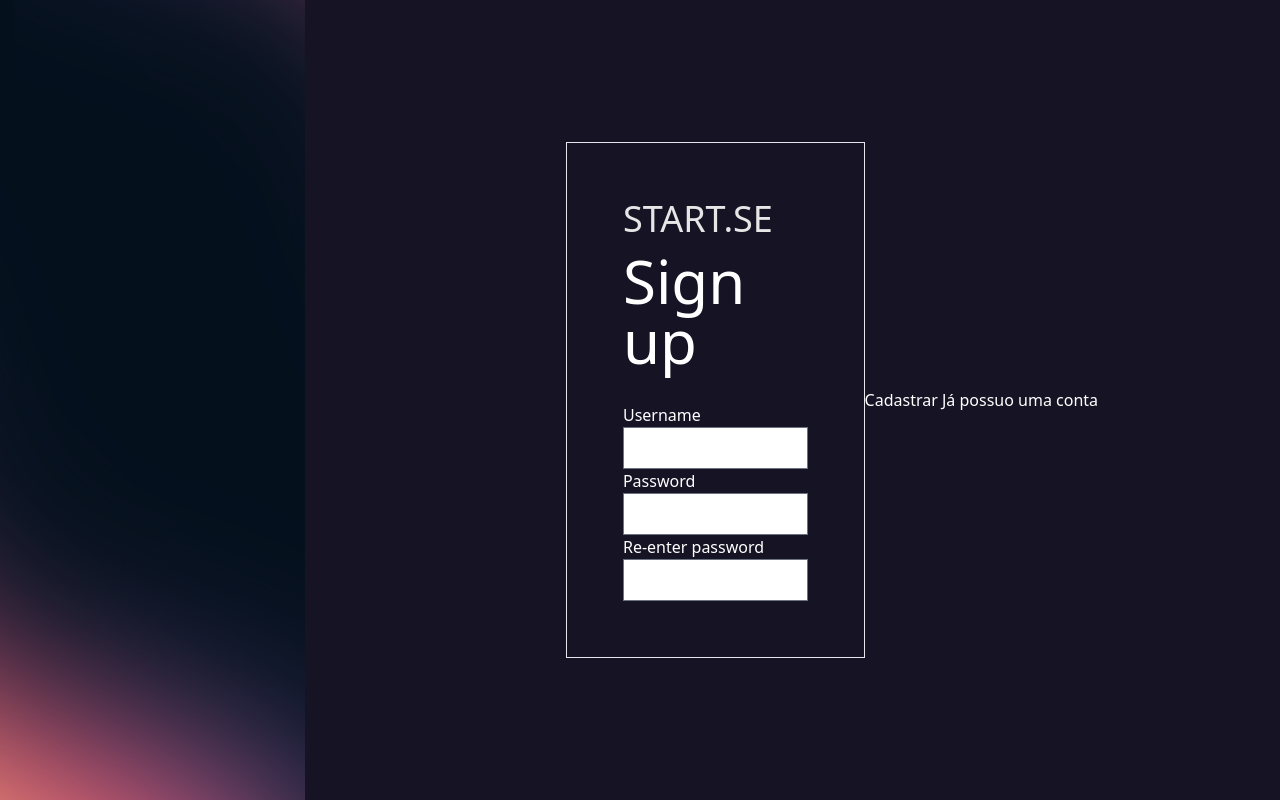
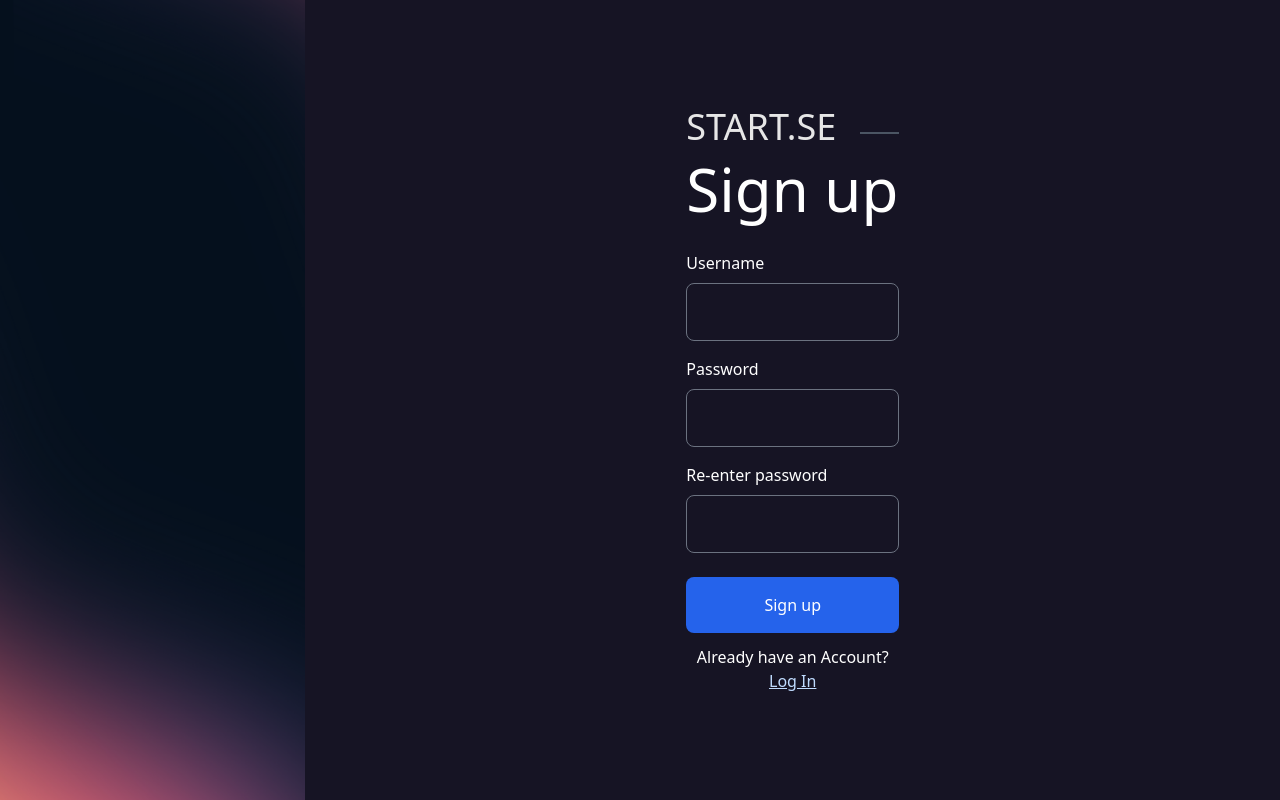
Before and after one commit to emidiovaleretto/start.se, a Django app: page /users/registration/ in a window 1280 px wide. Run offline with Django 5.2, Linux system fonts and the light colour scheme; some libraries are stand-ins or nearby versions.

Commit message:
chore: add style to the sign up page

```diff
--- a/theme/static/css/dist/styles.css
+++ b/theme/static/css/dist/styles.css
@@ -761,8 +761,44 @@ select {
   margin-bottom: 2rem;
 }
 
+.ml-1 {
+  margin-left: 0.25rem;
+}
+
+.ml-4 {
+  margin-left: 1rem;
+}
+
+.ml-6 {
+  margin-left: 1.5rem;
+}
+
+.ml-2 {
+  margin-left: 0.5rem;
+}
+
+.mb-4 {
+  margin-bottom: 1rem;
+}
+
+.mb-2 {
+  margin-bottom: 0.5rem;
+}
+
+.mb-6 {
+  margin-bottom: 1.5rem;
+}
+
 .block {
   display: block;
+}
+
+.inline-block {
+  display: inline-block;
+}
+
+.inline {
+  display: inline;
 }
 
 .flex {
@@ -777,6 +813,18 @@ select {
   height: 100vh;
 }
 
+.h-1 {
+  height: 0.25rem;
+}
+
+.h-0 {
+  height: 0px;
+}
+
+.h-0\.5 {
+  height: 0.125rem;
+}
+
 .w-4\/12 {
   width: 33.333333%;
 }
@@ -785,8 +833,16 @@ select {
   width: 100%;
 }
 
-.grid-cols-registration-app {
-  grid-template-columns: 30% 1fr;
+.flex-1 {
+  flex: 1 1 0%;
+}
+
+.cursor-pointer {
+  cursor: pointer;
+}
+
+.flex-col {
+  flex-direction: column;
 }
 
 .items-center {
@@ -797,13 +853,46 @@ select {
   justify-content: center;
 }
 
+.rounded-lg {
+  border-radius: 0.5rem;
+}
+
 .border {
   border-width: 1px;
+}
+
+.border-gray-500 {
+  --tw-border-opacity: 1;
+  border-color: rgb(107 114 128 / var(--tw-border-opacity));
 }
 
 .bg-main-color {
   --tw-bg-opacity: 1;
   background-color: rgb(22 20 36 / var(--tw-bg-opacity));
+}
+
+.bg-white {
+  --tw-bg-opacity: 1;
+  background-color: rgb(255 255 255 / var(--tw-bg-opacity));
+}
+
+.bg-gray-400 {
+  --tw-bg-opacity: 1;
+  background-color: rgb(156 163 175 / var(--tw-bg-opacity));
+}
+
+.bg-gray-600 {
+  --tw-bg-opacity: 1;
+  background-color: rgb(75 85 99 / var(--tw-bg-opacity));
+}
+
+.bg-blue-600 {
+  --tw-bg-opacity: 1;
+  background-color: rgb(37 99 235 / var(--tw-bg-opacity));
+}
+
+.bg-transparent {
+  background-color: transparent;
 }
 
 .bg-cover {
@@ -812,6 +901,37 @@ select {
 
 .p-14 {
   padding: 3.5rem;
+}
+
+.p-3 {
+  padding: 0.75rem;
+}
+
+.px-2 {
+  padding-left: 0.5rem;
+  padding-right: 0.5rem;
+}
+
+.py-4 {
+  padding-top: 1rem;
+  padding-bottom: 1rem;
+}
+
+.px-3 {
+  padding-left: 0.75rem;
+  padding-right: 0.75rem;
+}
+
+.pl-3 {
+  padding-left: 0.75rem;
+}
+
+.text-center {
+  text-align: center;
+}
+
+.font-sans {
+  font-family: ui-sans-serif, system-ui, sans-serif, "Apple Color Emoji", "Segoe UI Emoji", "Segoe UI Symbol", "Noto Color Emoji";
 }
 
 .text-4xl {
@@ -837,3 +957,36 @@ select {
   --tw-text-opacity: 1;
   color: rgb(255 255 255 / var(--tw-text-opacity));
 }
+
+.text-blue-400 {
+  --tw-text-opacity: 1;
+  color: rgb(96 165 250 / var(--tw-text-opacity));
+}
+
+.text-blue-300 {
+  --tw-text-opacity: 1;
+  color: rgb(147 197 253 / var(--tw-text-opacity));
+}
+
+.text-blue-200 {
+  --tw-text-opacity: 1;
+  color: rgb(191 219 254 / var(--tw-text-opacity));
+}
+
+.underline {
+  text-decoration-line: underline;
+}
+
+.hover\:bg-blue-700:hover {
+  --tw-bg-opacity: 1;
+  background-color: rgb(29 78 216 / var(--tw-bg-opacity));
+}
+
+.hover\:text-blue-300:hover {
+  --tw-text-opacity: 1;
+  color: rgb(147 197 253 / var(--tw-text-opacity));
+}
+
+.hover\:underline:hover {
+  text-decoration-line: underline;
+}
--- a/theme/static_src/tailwind.config.js
+++ b/theme/static_src/tailwind.config.js
@@ -43,9 +43,6 @@ module.exports = {
     ],
     theme: {
         extend: {
-            gridTemplateColumns: {
-                'registration-app': '30% 1fr'
-            },
             colors: {
                 'main-color': '#161424',
                 'dark-color': '#0D0C16',
--- a/users/templates/users/registration.html
+++ b/users/templates/users/registration.html
@@ -7,31 +7,39 @@
 
 {% block 'body' %}
 
-    <div class="grid grid-cols-registration-app">
+    <div class="flex items-center">
         <div>
-            <img class="h-screen bg-cover" src="{% static '/img/bg.png' %}" alt=""></div>
-        <div class="flex justify-center items-center">
-            <div class="border p-14 w-4/12">
-                <h1 class="text-4xl font-thin text-logo mb-3">START.SE</h1>
-                <h1 class="text-6xl mb-8">Sign up</h1>
-                <div class="">
+            <img class="h-screen bg-cover" src="{% static '/img/bg.png' %}" alt="">
+        </div>
+        <div class="flex flex-1 flex-col items-center">
+            <div class="p-14 w-4/12">
+                <div class="flex items-center">
+                    <h1 class="text-4xl font-thin text-logo mb-3">START.SE</h1>
+                    <div class="w-full h-0.5 ml-6 bg-gray-600"></div>
+                </div>
+                <h2 class="text-6xl mb-8">Sign up</h2>
+                <div class="w-full">
                     <form action="#" >
-                        <div>
-                            <label class="block">Username</label>
-                            <input class="w-full" type="text" class="" name="username" placeholder"">
+                        <div class="mb-4">
+                            <label class="block mb-2">Username</label>
+                            <input class="w-full bg-transparent border border-gray-500 rounded-lg px-3 py-4" type="text" class="" name="username" placeholder"">
                         </div>
-                        <div>
-                            <label class="block">Password</label>
-                            <input class="w-full" type="password" class="" name="password" placeholder"">
+
+                        <div class="mb-4">
+                            <label class="block mb-2">Password</label>
+                            <input class="w-full bg-transparent border border-gray-500 rounded-lg px-3 py-4" type="password" class="" name="password" placeholder"">
                         </div>
+
+                        <div class="mb-6">
+                            <label class="block mb-2">Re-enter password</label>
+                            <input class="w-full bg-transparent border border-gray-500 rounded-lg px-3 py-4" type="password" class="" name="confirmar_se" placeholder"">
                         </div>
-                            <label class="block">Re-enter password</label>
-                            <input class="w-full" type="password" class="" name="confirmar_se" placeholder"">
+
+                        <div class="text-center">
+                            <input type="submit" class="w-full px-2 py-4 mb-3 rounded-lg bg-blue-600 hover:bg-blue-700 cursor-pointer" value="Sign up">
+                            <p>Already have an Account? <a href="#" class="text-blue-200 underline hover:text-blue-300">Log In</a></p>
                         </div>
-                        <div class="">
-                            <input type="submit" class="" value="Cadastrar">
-                            <a href="#" class="">Já possuo uma conta</a>
-                        </div>
+
                     </form>
                 </div>
             </div>
```
